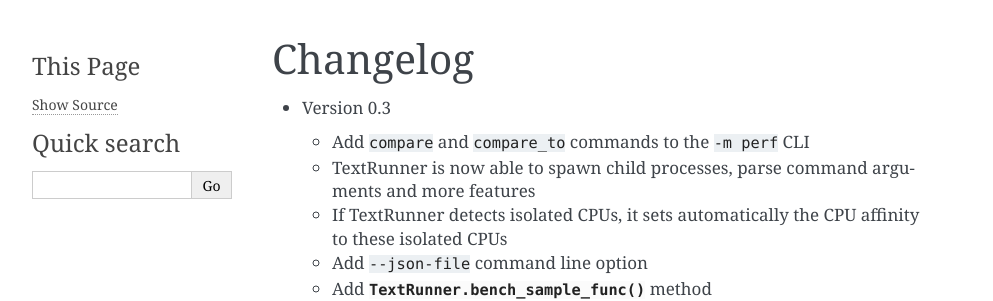
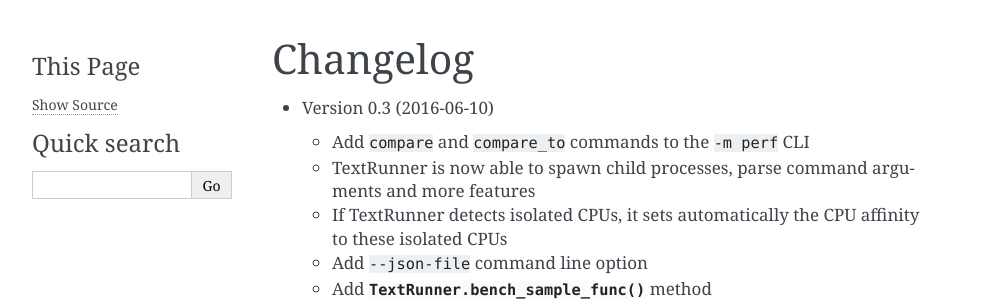
Before and after one commit to psf/pyperf, a Sphinx documentation site: the page built from doc/changelog.rst, in a window 1280 px wide. Shown: the top 301 px of the page, without its empty margins (148-1141 px from the left). Built offline with Sphinx 7.4.7, drawn with Linux system fonts in a browser that asks for light colours.

Commit message:
prepare 0.3 release

```diff
--- a/doc/changelog.rst
+++ b/doc/changelog.rst
@@ -1,7 +1,7 @@
 Changelog
 =========
 
-* Version 0.3
+* Version 0.3 (2016-06-10)
 
   - Add ``compare`` and ``compare_to`` commands to the ``-m perf`` CLI
   - TextRunner is now able to spawn child processes, parse command arguments
--- a/setup.py
+++ b/setup.py
@@ -5,7 +5,7 @@
 #  - git pull --rebase
 #  - update version in setup.py, perf/__init__.py and doc/conf.py
 #  - run tests: tox
-#  - set release date in the changelog
+#  - set release date in doc/changelog.rst
 #  - git commit -a
 #  - git push
 #
```
